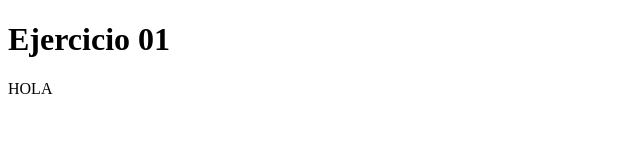
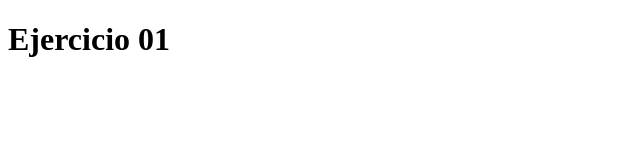
Before and after one commit to rotoforze/DWEC, a plain HTML site: page Ejerc_01/index.html in a window 1280 px wide. Shown: the full height of the page, 0-640 px from the left. Drawn offline with Linux system fonts and the light colour scheme.

```diff
--- a/Ejerc_01/index.html
+++ b/Ejerc_01/index.html
@@ -7,7 +7,6 @@
 </head>
 <body>
     <h1>Ejercicio 01</h1>
-    <p>HOLA</p>
 
 </body>
 </html>
```
